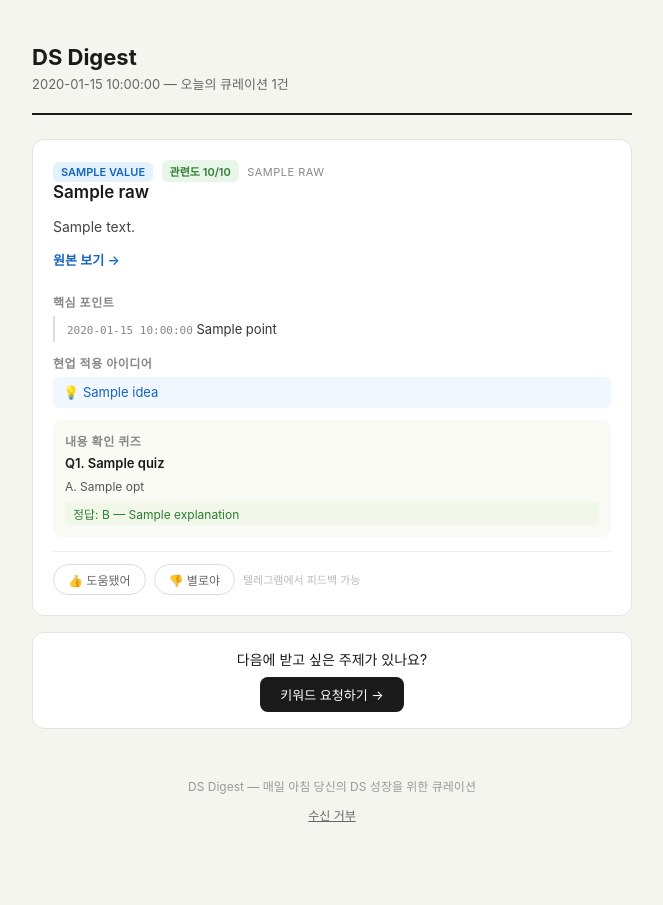
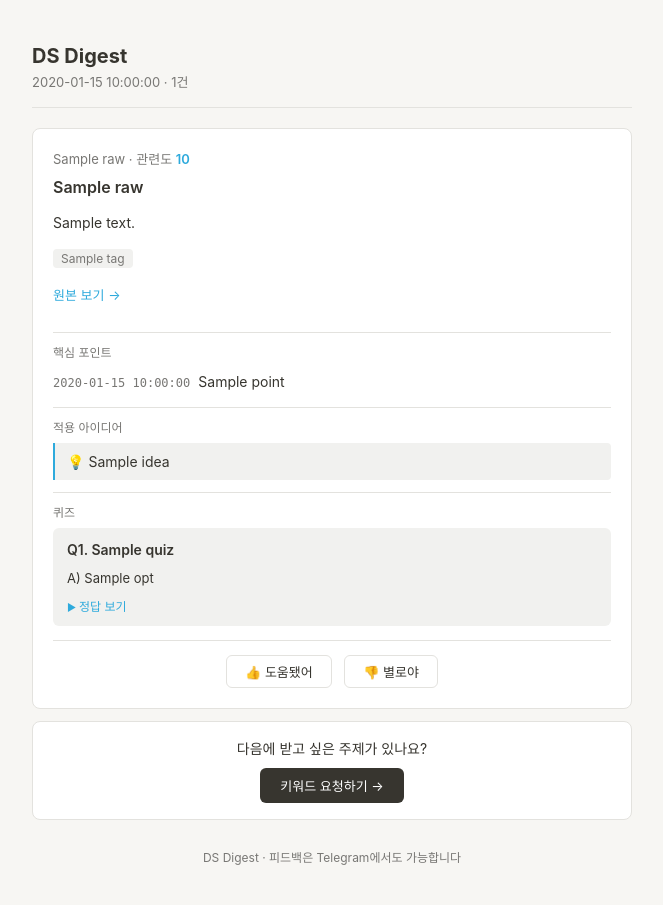
Before and after one commit to sangho24/ds-digest, a Python web app: template app/templates/digest.html in a window 1280 px wide. Shown: the whole page, without its empty margins (308-971 px from the left). Before the commit the page ends 822 px from the top, so only its background shows below. Run offline with Jinja, Linux system fonts and the light colour scheme; the template is opened without the code that fills it: most values are stand-ins (such as "Sample title", 1, 10 or a date in 2020).

Commit message:
이메일 템플릿 리디자인 + 태그 + 퀴즈 토글
- Notion 스타일 미니멀 디자인 적용 (#F7F6F3 배경, #2EAADC 강조색)
- ContentAnalysis에 tags 필드 추가 (Gemini 프롬프트 반영)
- 이메일: 태그 pill 표시, 퀴즈 정답 details 토글로 숨김
- Telegram: 태그 해시태그 형식으로 메시지 하단 표시
- 퀴즈 선지 A. A) 중복 제거, 원본 보기 링크 개선

```diff
--- a/app/deliverers/telegram.py
+++ b/app/deliverers/telegram.py
@@ -60,6 +60,9 @@ def _format_item(item: DigestItem) -> str:
         lines += ["", "💡 <b>현업 적용</b>"]
         for idea in a.production_ideas:
             lines.append(f"  • {html.escape(idea)}")
+
+    if a.tags:
+        lines += ["", "  ".join(f"#{html.escape(t.replace(' ', '_'))}" for t in a.tags)]
 
     lines += ["", f'🔗 <a href="{raw.url}">원본 보기</a>']
     return "\n".join(lines)
--- a/app/models.py
+++ b/app/models.py
@@ -39,6 +39,7 @@ class ContentAnalysis(BaseModel):
     """Claude가 분석한 결과"""
     relevance_score: int = Field(ge=0, le=10, description="DS 현업 관련도 1-10")
     one_line_summary: str
+    tags: list[str] = Field(default_factory=list, max_length=5, description="관련 기술/분야 태그 (예: MLOps, A/B testing, Kubernetes)")
     key_points: list[KeyPoint] = Field(default_factory=list, max_length=5)
     production_ideas: list[str] = Field(default_factory=list, max_length=3)
     quiz: list[QuizItem] = Field(default_factory=list, max_length=3)
--- a/app/templates/digest.html
+++ b/app/templates/digest.html
@@ -4,39 +4,72 @@
 <meta charset="utf-8">
 <meta name="viewport" content="width=device-width, initial-scale=1.0">
 <style>
-  body { margin:0; padding:0; font-family:-apple-system,BlinkMacSystemFont,'Segoe UI',sans-serif; background:#f5f5f0; color:#1a1a1a; }
+  body { margin:0; padding:0; font-family:-apple-system,BlinkMacSystemFont,'Segoe UI',sans-serif; background:#F7F6F3; color:#37352F; }
   .wrap { max-width:600px; margin:0 auto; padding:24px 16px; }
-  .header { padding:20px 0; border-bottom:2px solid #1a1a1a; margin-bottom:24px; }
-  .header h1 { font-size:22px; font-weight:700; margin:0 0 4px; }
-  .header p { font-size:13px; color:#666; margin:0; }
-  .item { background:#fff; border-radius:12px; padding:20px; margin-bottom:16px; border:1px solid #e5e5e0; }
-  .item-source { font-size:11px; color:#888; text-transform:uppercase; letter-spacing:0.5px; margin-bottom:6px; }
-  .item-title { font-size:17px; font-weight:600; margin:0 0 8px; }
-  .item-title a { color:#1a1a1a; text-decoration:none; }
+
+  /* 헤더 */
+  .header { padding:20px 0 16px; border-bottom:1px solid #E3E2DE; margin-bottom:20px; }
+  .header h1 { font-size:20px; font-weight:700; margin:0 0 4px; color:#37352F; }
+  .header p { font-size:13px; color:#787774; margin:0; }
+
+  /* 카드 */
+  .item { background:#FFFFFF; border:1px solid #E3E2DE; border-radius:8px; padding:20px; margin-bottom:12px; }
+
+  /* 소스 + 점수 */
+  .item-meta { font-size:13px; color:#787774; margin-bottom:8px; }
+  .item-meta .score { color:#2EAADC; font-weight:600; }
+
+  /* 제목 */
+  .item-title { font-size:16px; font-weight:600; margin:0 0 8px; line-height:1.4; }
+  .item-title a { color:#37352F; text-decoration:none; }
   .item-title a:hover { text-decoration:underline; }
-  .item-summary { font-size:14px; color:#444; margin-bottom:12px; line-height:1.5; }
-  .badge { display:inline-block; font-size:11px; font-weight:600; padding:3px 8px; border-radius:6px; margin-right:4px; }
-  .badge-score { background:#e8f5e9; color:#2e7d32; }
-  .badge-yt { background:#fee; color:#c62828; }
-  .badge-rss { background:#e3f2fd; color:#1565c0; }
-  .section-label { font-size:12px; font-weight:600; color:#888; text-transform:uppercase; letter-spacing:0.5px; margin:12px 0 6px; }
-  .key-point { font-size:13px; color:#333; padding:4px 0 4px 12px; border-left:2px solid #ddd; margin-bottom:4px; line-height:1.4; }
-  .key-point .ts { font-size:11px; color:#888; font-family:monospace; }
-  .idea { font-size:13px; color:#1565c0; padding:6px 10px; background:#f0f7ff; border-radius:6px; margin-bottom:4px; line-height:1.4; }
-  .quiz-box { background:#fafaf5; border-radius:8px; padding:12px; margin-top:12px; }
-  .quiz-q { font-size:13px; font-weight:600; margin-bottom:6px; }
-  .quiz-opt { font-size:12px; color:#555; padding:2px 0; }
-  .quiz-answer { font-size:12px; color:#2e7d32; margin-top:6px; padding:3px 8px; background:#f1f8e9; border-radius:4px; }
-  .orig-link { display:inline-block; font-size:13px; font-weight:600; color:#1565c0; text-decoration:none; margin-bottom:12px; }
+
+  /* 요약 */
+  .item-summary { font-size:14px; color:#37352F; line-height:1.6; margin-bottom:12px; }
+
+  /* 원본 링크 */
+  .orig-link { display:inline-block; font-size:13px; color:#2EAADC; text-decoration:none; margin-bottom:16px; }
   .orig-link:hover { text-decoration:underline; }
-  .feedback { display:flex; gap:8px; margin-top:14px; padding-top:12px; border-top:1px solid #f0f0eb; }
-  .fb-btn { display:inline-block; padding:6px 14px; font-size:12px; border-radius:20px; text-decoration:none; border:1px solid #ddd; color:#666; }
-  .fb-btn:hover { background:#f5f5f0; }
-  .footer { text-align:center; padding:20px 0; font-size:12px; color:#999; }
-  .footer a { color:#666; }
-  .keyword-form { text-align:center; padding:16px; background:#fff; border-radius:12px; border:1px solid #e5e5e0; margin-bottom:16px; }
-  .keyword-form p { font-size:14px; margin:0 0 8px; }
-  .keyword-form a { display:inline-block; padding:8px 20px; background:#1a1a1a; color:#fff; border-radius:8px; text-decoration:none; font-size:13px; }
+
+  /* 섹션 구분선 */
+  .section-divider { font-size:12px; color:#787774; border:none; border-top:1px solid #E3E2DE; padding-top:10px; margin:12px 0 8px; }
+
+  /* 핵심 포인트 */
+  .key-point { font-size:14px; color:#37352F; padding:3px 0; line-height:1.5; display:flex; align-items:baseline; gap:8px; }
+  .key-point .ts { font-size:12px; color:#787774; font-family:monospace; white-space:nowrap; }
+  .key-point .bullet { color:#787774; }
+
+  /* 현업 적용 아이디어 */
+  .idea { font-size:14px; color:#37352F; padding:8px 12px; background:#F1F1EF; border-left:2px solid #2EAADC; border-radius:0 4px 4px 0; margin-bottom:6px; line-height:1.5; }
+
+  /* 태그 */
+  .tags { margin-bottom:14px; }
+  .tag { display:inline-block; font-size:12px; color:#787774; background:#F1F1EF; border-radius:4px; padding:2px 8px; margin:2px 3px 2px 0; }
+
+  /* 퀴즈 */
+  .quiz-box { background:#F1F1EF; border-radius:6px; padding:12px 14px; margin-top:4px; margin-bottom:6px; }
+  .quiz-q { font-size:14px; font-weight:600; color:#37352F; margin-bottom:8px; line-height:1.4; }
+  .quiz-opt { font-size:13px; color:#37352F; padding:3px 0; }
+  details.quiz-answer { margin-top:8px; }
+  details.quiz-answer summary { font-size:12px; color:#2EAADC; cursor:pointer; list-style:none; }
+  details.quiz-answer summary::-webkit-details-marker { display:none; }
+  details.quiz-answer summary::before { content:"▶ "; font-size:10px; }
+  details.quiz-answer[open] summary::before { content:"▼ "; }
+  .quiz-answer-content { margin-top:6px; padding:8px 10px; background:#FFFFFF; border-radius:4px; border-left:2px solid #2EAADC; }
+  .quiz-correct-opt { font-size:13px; font-weight:700; color:#37352F; }
+  .quiz-explanation { font-size:12px; color:#787774; margin-top:4px; line-height:1.4; }
+
+  /* 피드백 버튼 */
+  .feedback { text-align:center; padding-top:14px; margin-top:14px; border-top:1px solid #E3E2DE; }
+  .fb-btn { display:inline-block; padding:6px 18px; font-size:13px; border-radius:6px; text-decoration:none; border:1px solid #E3E2DE; color:#37352F; background:#FFFFFF; margin:0 4px; }
+
+  /* 키워드 CTA */
+  .keyword-cta { background:#FFFFFF; border:1px solid #E3E2DE; border-radius:8px; padding:16px 20px; text-align:center; margin-bottom:12px; }
+  .keyword-cta p { font-size:14px; color:#37352F; margin:0 0 10px; }
+  .keyword-cta a { display:inline-block; padding:8px 20px; background:#37352F; color:#FFFFFF; border-radius:6px; text-decoration:none; font-size:13px; }
+
+  /* 푸터 */
+  .footer { text-align:center; padding:16px 0; font-size:12px; color:#787774; }
 </style>
 </head>
 <body>
@@ -44,17 +77,14 @@
 
   <div class="header">
     <h1>DS Digest</h1>
-    <p>{{ date_str }} — 오늘의 큐레이션 {{ items|length }}건</p>
+    <p>{{ date_str }} · {{ items|length }}건</p>
   </div>
 
   {% for item in items %}
   <div class="item">
-    <div>
-      <span class="badge {% if item.raw.source_type.value == 'youtube' %}badge-yt{% else %}badge-rss{% endif %}">
-        {{ item.raw.source_type.value | upper }}
-      </span>
-      <span class="badge badge-score">관련도 {{ item.analysis.relevance_score }}/10</span>
-      <span class="item-source">{{ item.raw.source_name }}</span>
+
+    <div class="item-meta">
+      {{ item.raw.source_name }} · 관련도 <span class="score">{{ item.analysis.relevance_score }}</span>
     </div>
 
     <h2 class="item-title">
@@ -63,54 +93,70 @@
 
     <p class="item-summary">{{ item.analysis.one_line_summary }}</p>
 
+    {% if item.analysis.tags %}
+    <div class="tags">
+      {% for tag in item.analysis.tags %}<span class="tag">{{ tag }}</span>{% endfor %}
+    </div>
+    {% endif %}
+
     <a class="orig-link" href="{{ item.raw.url }}" target="_blank">원본 보기 →</a>
 
     {% if item.analysis.key_points %}
-    <div class="section-label">핵심 포인트</div>
+    <div class="section-divider">핵심 포인트</div>
     {% for kp in item.analysis.key_points %}
     <div class="key-point">
-      {% if kp.timestamp %}<span class="ts">{{ kp.timestamp }}</span> {% endif %}
-      {{ kp.point }}
+      {% if kp.timestamp %}
+        <span class="ts">{{ kp.timestamp }}</span>
+      {% else %}
+        <span class="bullet">·</span>
+      {% endif %}
+      <span>{{ kp.point }}</span>
     </div>
     {% endfor %}
     {% endif %}
 
     {% if item.analysis.production_ideas %}
-    <div class="section-label">현업 적용 아이디어</div>
+    <div class="section-divider">적용 아이디어</div>
     {% for idea in item.analysis.production_ideas %}
     <div class="idea">💡 {{ idea }}</div>
     {% endfor %}
     {% endif %}
 
     {% if item.analysis.quiz %}
+    <div class="section-divider">퀴즈</div>
+    {% set alpha = ['A', 'B', 'C', 'D'] %}
+    {% for q in item.analysis.quiz %}
     <div class="quiz-box">
-      <div class="section-label" style="margin-top:0">내용 확인 퀴즈</div>
-      {% for q in item.analysis.quiz %}
       <div class="quiz-q">Q{{ loop.index }}. {{ q.question }}</div>
       {% for opt in q.options %}
-      <div class="quiz-opt">{{ ['A','B','C','D'][loop.index0] }}. {{ opt }}</div>
+      <div class="quiz-opt">{{ alpha[loop.index0] }}) {{ opt }}</div>
       {% endfor %}
-      <div class="quiz-answer">정답: {{ ['A','B','C','D'][q.answer_index] }} — {{ q.explanation }}</div>
-      {% endfor %}
+      <details class="quiz-answer">
+        <summary>정답 보기</summary>
+        <div class="quiz-answer-content">
+          <div class="quiz-correct-opt">✓ {{ alpha[q.answer_index] }}) {{ q.options[q.answer_index] }}</div>
+          <div class="quiz-explanation">{{ q.explanation }}</div>
+        </div>
+      </details>
     </div>
+    {% endfor %}
     {% endif %}
 
     <div class="feedback">
       <span class="fb-btn">👍 도움됐어</span>
       <span class="fb-btn">👎 별로야</span>
-      <span style="font-size:11px;color:#bbb;align-self:center;">텔레그램에서 피드백 가능</span>
     </div>
+
   </div>
   {% endfor %}
 
-  <div class="keyword-form">
+  <div class="keyword-cta">
     <p>다음에 받고 싶은 주제가 있나요?</p>
     <a href="{{ feedback_base_url }}?action=keyword_request&keyword=">키워드 요청하기 →</a>
   </div>
 
   <div class="footer">
-    <p>DS Digest — 매일 아침 당신의 DS 성장을 위한 큐레이션</p>
-    <p><a href="{{ feedback_base_url }}?action=unsubscribe">수신 거부</a></p>
+    DS Digest · 피드백은 Telegram에서도 가능합니다
   </div>
 
 </div>
```
Also changed, not shown: app/analyzer.py (+8 -4 lines), claude_code_today.md (+111 -62 lines).
